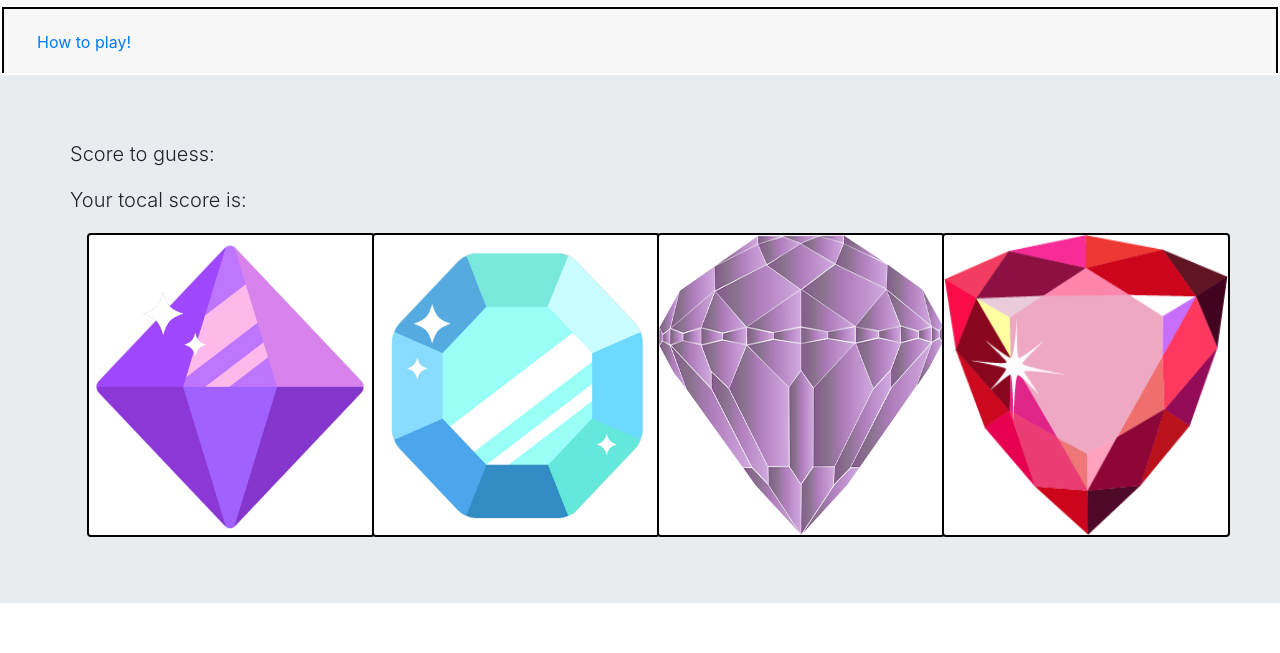
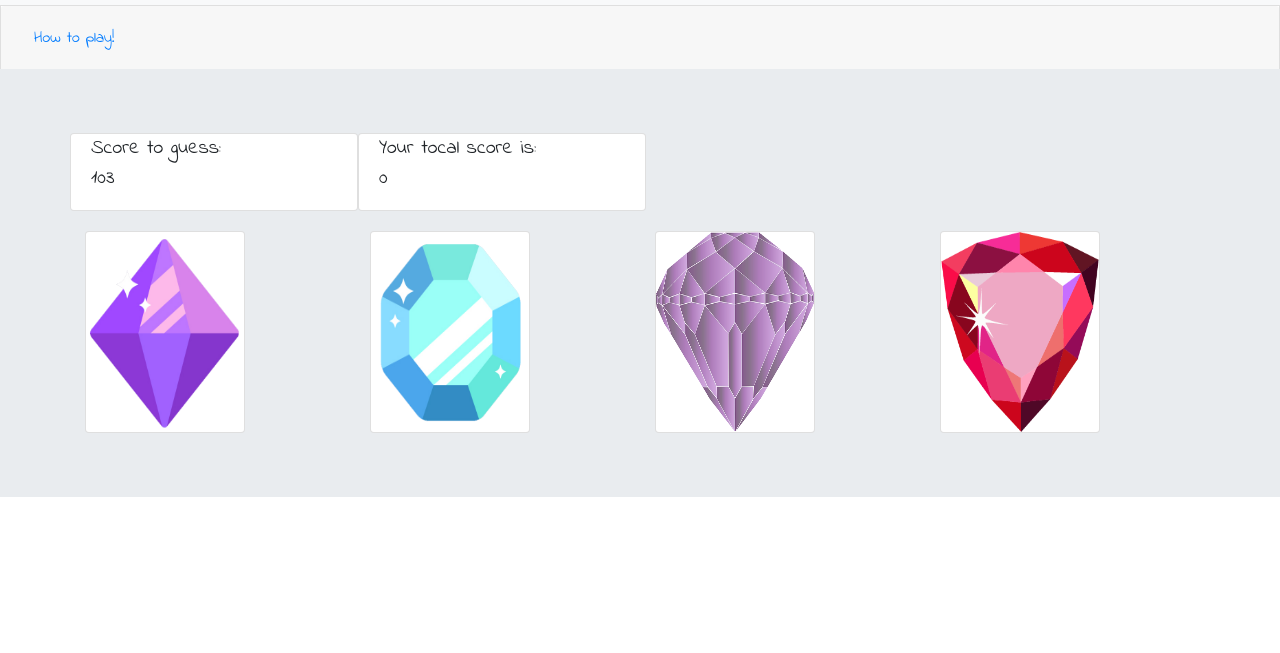
Before and after one commit to rcubillo/unit-4-game, a plain HTML site: page index.html in a window 1280 px wide. Shown: the part 147-800 px from the top of the page. Drawn offline with nearby package versions, Linux system fonts and the light colour scheme.

Commit message:
Changing HTML and adding alerts

```diff
--- a/assets/css/style.css
+++ b/assets/css/style.css
@@ -1,12 +1,20 @@
-.card-img-top {
-    height: 300px;
-
-}
-.card{
-    margin:2px;
-    border: 2px solid black;
+body {
+    font-family: 'Indie Flower', cursive;
 }
 
-/* .jumbotron-fluid {
-margin-top:50px;
-} */
+.card-img-top {
+    height: 200px;
+}
+
+img {
+    height: 150px;
+    width: 150px;
+}
+
+.lead {
+padding: 0px 0px 0px 20px;
+}
+
+#pictures{
+    margin-top: 20px;
+}
--- a/assets/javascript/game.js
+++ b/assets/javascript/game.js
@@ -33,8 +33,9 @@ $(document).ready(function () {
     function getRndInteger(min, max) {
       return Math.floor(Math.random() * (max - min)) + min;
     }
+     // DOM manipulation
     $('#number-to-guess').text(targetNumber);
-
+  //Getting random number
     randomcrys1 = Math.floor(Math.random() * 12) + 1;
     randomcrys2 = Math.floor(Math.random() * 12) + 1;
     randomcrys3 = Math.floor(Math.random() * 12) + 1;
@@ -59,8 +60,8 @@ $(document).ready(function () {
     restart();
   }
   $(".crystal-one").on("click", function () {
-    // Clicking the button triggers an alert message.
     counter = counter + (randomcrys1);
+    alert("The new score is: " + counter) ;
     $("#counter").text(counter);
     console.log(randomcrys1);
     //counter == targetNumber ? winning() : counter > targetNumber ? lossing() : console.log('score less than random');
@@ -74,8 +75,8 @@ $(document).ready(function () {
 
   // Here we created an on-click event that responds to button clicks of the crystal image.
   $(".crystal-two").on("click", function () {
-    // Clicking the button triggers an alert message.
-    counter += (randomcrys2);
+    counter = counter + (randomcrys2);
+    alert("The new score is: " + counter);
     $("#counter").text(counter);
     console.log(randomcrys2);
     //counter == targetNumber ? winning() : counter > targetNumber ? lossing() : console.log('score less than random');
@@ -89,8 +90,8 @@ $(document).ready(function () {
 
   // Here we created an on-click event that responds to button clicks of the crystal image.
   $(".crystal-three").on("click", function () {
-    // Clicking the button triggers an alert message.
-    counter += (randomcrys3);
+    counter = counter + (randomcrys3);
+    alert("The new score is: " + counter);
     $("#counter").text(counter);
     console.log(randomcrys3);
     //counter == targetNumber ? winning() : counter > targetNumber ? lossing() : console.log('score less than random');
@@ -104,8 +105,8 @@ $(document).ready(function () {
 
   // Here we created an on-click event that responds to button clicks of the crystal image.
   $(".crystal-four").on("click", function () {
-    // Clicking the button triggers an alert message.
-    counter += (randomcrys4);
+    counter = counter + (randomcrys4);
+    alert("The new score is: " + counter);
     $("#counter").text(counter);
     console.log(randomcrys4);
     //counter == targetNumber ? winning() : counter >  targetNumber ? lossing() : console.log('score less than random');
--- a/index.html
+++ b/index.html
@@ -22,8 +22,11 @@
         integrity="sha384-JjSmVgyd0p3pXB1rRibZUAYoIIy6OrQ6VrjIEaFf/nJGzIxFDsf4x0xIM+B07jRM"
         crossorigin="anonymous"></script>
 
+    <!-- My css style -->
     <link rel="stylesheet" type="text/css" href="assets/css/style.css">
 
+    <!-- Fonts -->
+    <link href="https://fonts.googleapis.com/css?family=Indie+Flower" rel="stylesheet">
 
 </head>
 
@@ -31,24 +34,11 @@
 
     <nav class="navbar navbar-light bg-light">
         <span class="navbar-text">
-            <h1> Crystal Collector!</h1>
+            <h1 > Crystal Collector!</h1>
             <h5>Wins: <span id="wins"></span></h5>
             <h5>Losses: <span id="losses"></span></h5>
         </span>
     </nav>
-
-    <!-- Game -->
-
-    <!-- <div class="container">
-        <div class="row">
-            <div class ="col-12-md">
-                    <h1> Crystal Collector</h1>
-            </div>
-        </div>
-    </div> -->
-
-
-
 
     <div class="accordion" id="accordionExample">
         <div class="card">
@@ -60,7 +50,7 @@
                     </button>
                 </h2>
             </div>
-
+            <!-- Instructions -->
             <div id="collapseOne" class="collapse" aria-labelledby="headingOne" data-parent="#accordionExample">
                 <div class="card-body">
                     <ul>
@@ -88,51 +78,55 @@
         </div>
     </div>
 
-    <!-- Instructions -->
+
     <!-- <div class="container"> -->
     <div class="jumbotron jumbotron-fluid">
         <div class="container">
             <div class="row">
-                <div class="lead">Score to guess: <p id="score"> </p>
+
+                <div class="card" style="width: 18rem;">
+                    <div class="lead">Score to guess: <p id="number-to-guess"> </p>
+                    </div>
                 </div>
-            </div>
-            <div class="row">
-                <div class="lead">Your tocal score is: <p id="total"> </p>
+
+                <div class="card" style="width: 18rem;">
+                    <div class="lead">Your tocal score is: <p id="counter"> </p>
+                    </div>
                 </div>
             </div>
         </div>
 
         <!-- Image 1 -->
-        <div class="container">
+        <div class="container" id= "pictures">
             <div class="row">
                 <div class="col-sm-3">
-                    <div class="card" style="width: 18rem;">
+                    <div class="card" style="width: 10rem;">
                         <a href="#" class="crystal-one"><img src="assets/images/5.png" class="card-img-top"
-                                alt="..."></a>
+                                alt="crystal1"></a>
                     </div>
                 </div>
 
                 <!-- Image 2 -->
                 <div class="col-sm-3">
-                    <div class="card" style="width: 18rem;">
+                    <div class="card" style="width: 10rem;">
                         <a href="#" class="crystal-two"><img src="assets/images/6.png" class="card-img-top"
-                                alt="..."></a>
+                                alt="crystal2"></a>
                     </div>
                 </div>
 
                 <!-- Image 3 -->
                 <div class="col-sm-3">
-                    <div class="card" style="width: 18rem;">
+                    <div class="card" style="width: 10rem;">
                         <a href="#" class="crystal-three"><img src="assets/images/3.png" class="card-img-top"
-                                alt="..."></a>
+                                alt="crystal3"></a>
                     </div>
                 </div>
 
                 <!-- Image 4 -->
                 <div class="col-sm-3">
-                    <div class="card" style="width: 18rem;">
+                    <div class="card" style="width: 10rem;">
                         <a href="#" class="crystal-four"><img src="assets/images/4.png" class="card-img-top"
-                                alt="..."></a>
+                                alt="crystal4"></a>
                     </div>
                 </div>
             </div>
```
